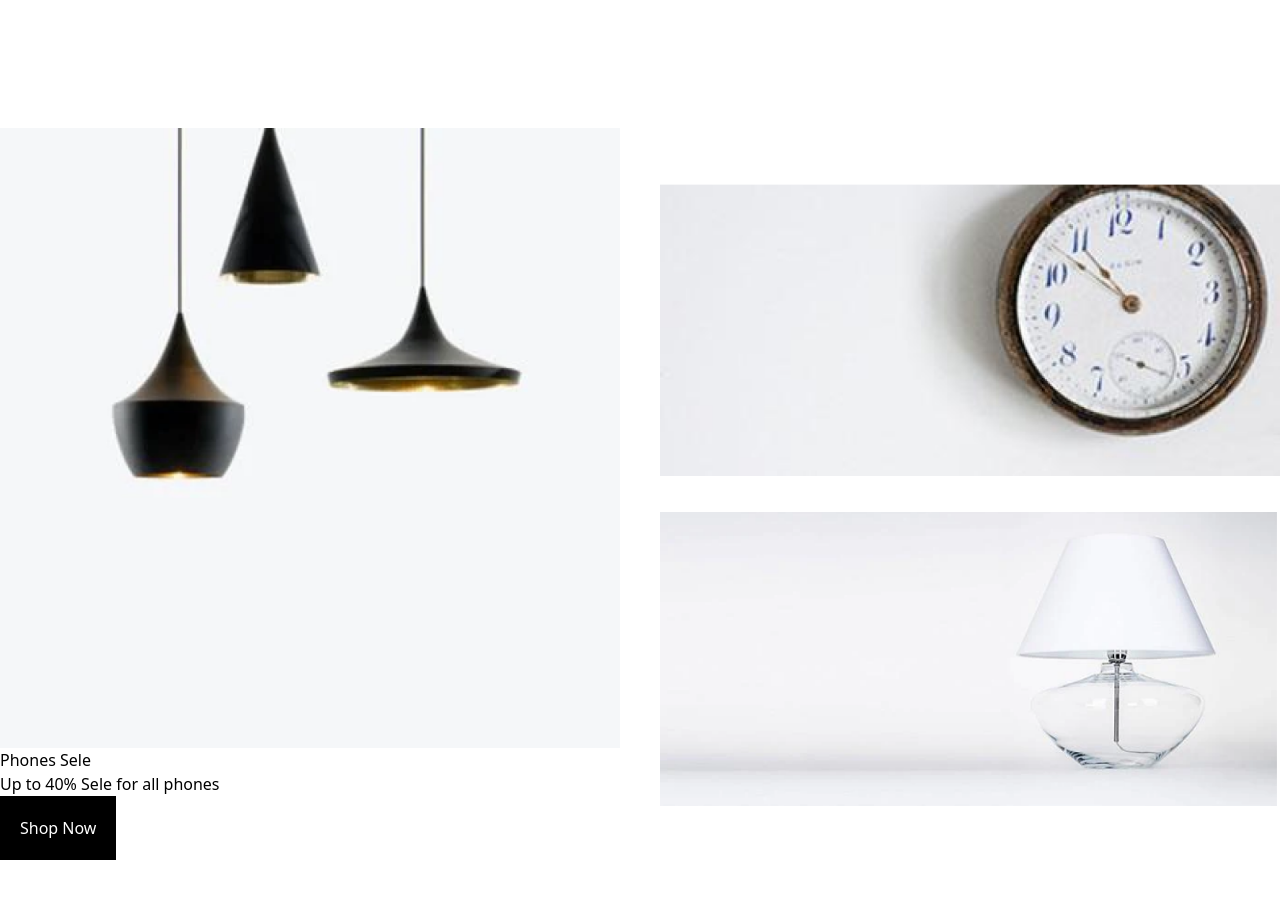
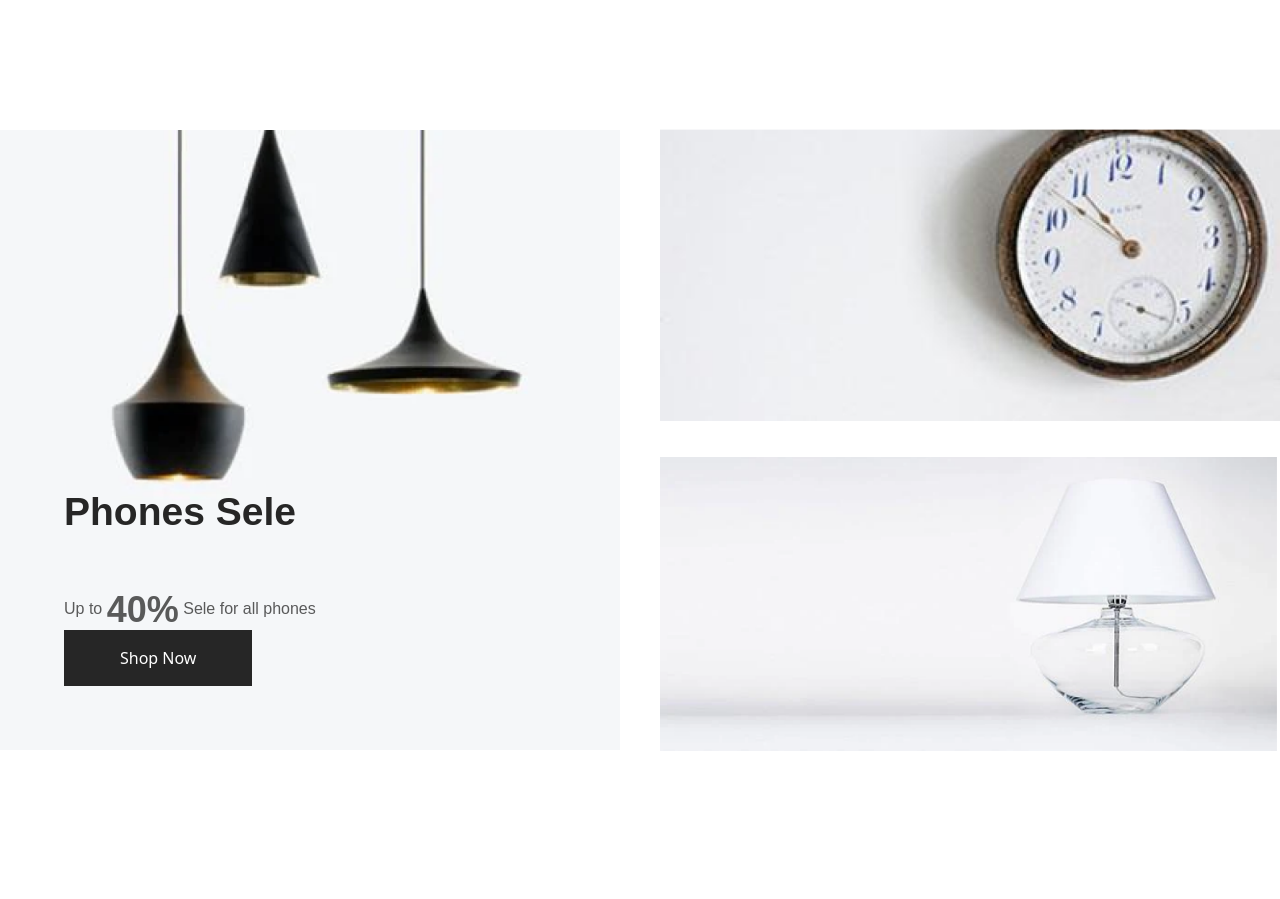
Before and after one commit to mdarafat2201/oreby1, a React (Vite) app: page / in a window 1280 px wide. Shown: the part 625-1524 px from the top of the page. Built offline with nearby package versions, Linux system fonts and the light colour scheme.

Commit message:
hoverpart

```diff
--- a/src/Component/SeleInfo/SeleInfo.jsx
+++ b/src/Component/SeleInfo/SeleInfo.jsx
@@ -11,16 +11,23 @@ const SeleInfo = () => {
       <div className="py-32">
         <div className="container">
           <Flex className={"gap-x-10"}>
-            <div className="w-full">
+            <div className="w-full relative">
               <picture>
                 <img src={SeleLeftimg} alt={SeleLeftimg} />
               </picture>
-              <div>
-                <h3>Phones Sele</h3>
-                <p>
-                  Up to <span>40%</span> Sele for all phones
+              <div className="absolute bottom-16 left-16">
+                <h3 className="text-main_font_color font-bold font-DMsans text-[39px]">
+                  Phones Sele
+                </h3>
+                <p className="mt-12 text-main_font_color font-normal font-DMsans text-base opacity-75">
+                  Up to{" "}
+                  <span className="font-bold text-4xl align-middle">40%</span>{" "}
+                  Sele for all phones
                 </p>
-                <Button className={""} title="Shop Now" />
+                <Button
+                  className={"py-4 px-14 bg-main_font_color text-main_bg_color"}
+                  title="Shop Now"
+                />
               </div>
             </div>
             <div className="w-full">
```
